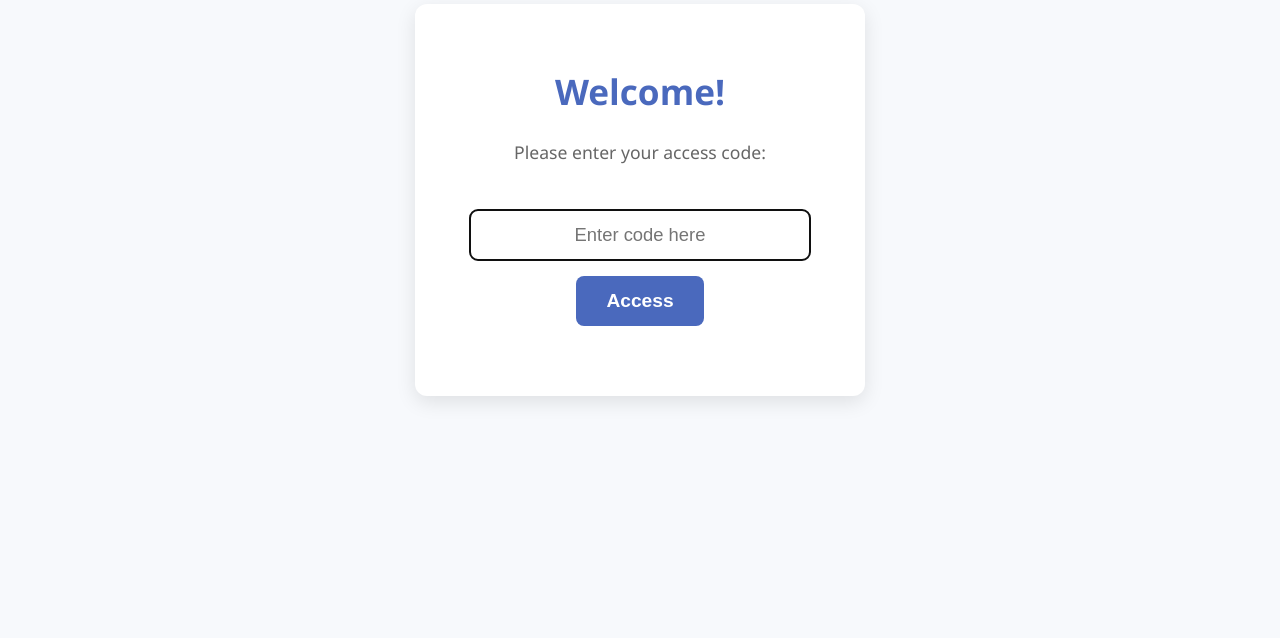
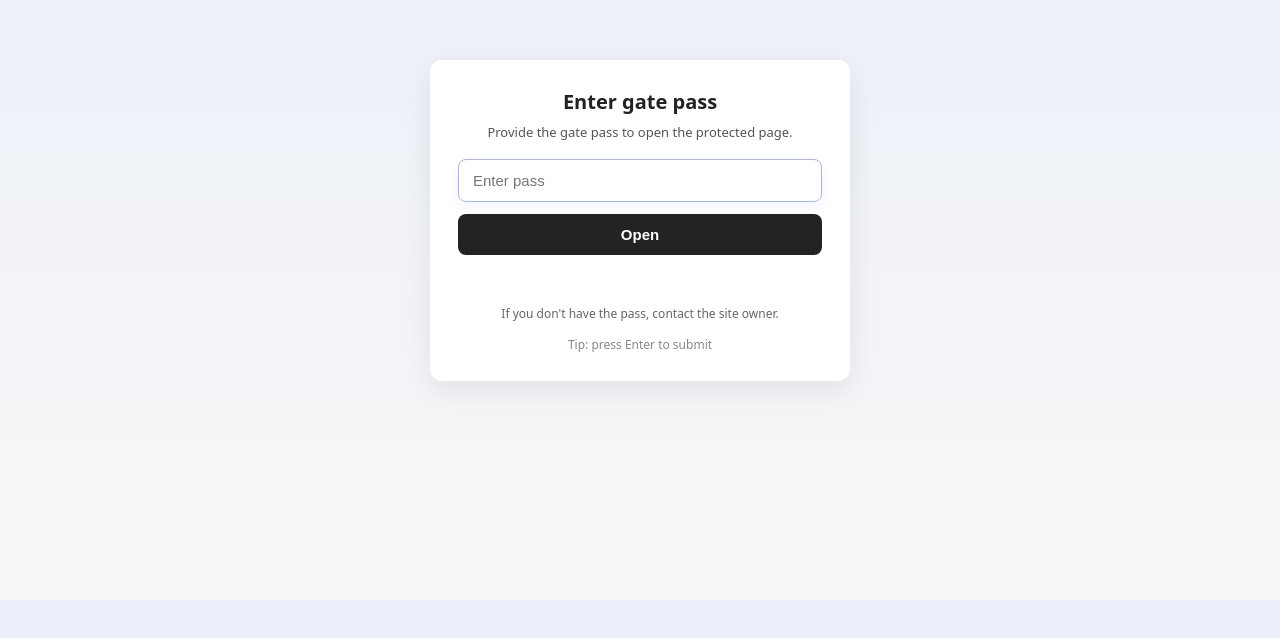
Before and after one commit to colombagesahan/storukade, a plain HTML site: page index.html in a window 1280 px wide. Shown: the part 200-838 px from the top of the page. Before the commit the page ends 800 px from the top, so only its background shows below. Drawn offline with Linux system fonts and the light colour scheme.

Commit message:
Update index.html

```diff
--- a/index.html
+++ b/index.html
@@ -1,101 +1,100 @@
-<!DOCTYPE html>
+<!doctype html>
 <html lang="en">
 <head>
-    <meta charset="UTF-8">
-    <meta name="viewport" content="width=device-width, initial-scale=1.0">
-    <title>Enter Your Code</title>
+<meta charset="utf-8" />
+<meta name="viewport" content="width=device-width,initial-scale=1" />
+<title>Gate pass</title>
 <style>
-        body {
-            font-family: 'Segoe UI', Tahoma, Geneva, Verdana, sans-serif;
-            display: flex;
-            flex-direction: column;
-            align-items: center;
-            justify-content: center;
-            min-height: 100vh;
-            margin: 0;
-            background-color: #f7f9fc;
-            color: #333;
+  :root{ --bg:#f7f7f7; --card:#fff; --accent:#222; --danger:#c62828; }
+  html,body{height:100%;margin:0;font-family:system-ui,-apple-system,Segoe UI,Roboto,"Helvetica Neue",Arial;}
+  body{display:flex;align-items:center;justify-content:center;background:linear-gradient(180deg,#e9eef8,var(--bg));padding:20px;}
+  .card{width:100%;max-width:420px;background:var(--card);border-radius:12px;box-shadow:0 10px 30px rgba(0,0,0,0.08);padding:28px;box-sizing:border-box;text-align:center;}
+  h1{margin:0 0 8px;font-size:20px;color:var(--accent);}
+  p.sub{margin:0 0 18px;color:#555;font-size:13px;}
+  form{display:flex;flex-direction:column;gap:12px;}
+  input[type="password"]{padding:12px 14px;border-radius:8px;border:1px solid #ddd;font-size:15px;outline:none;}
+  input[type="password"]:focus{border-color:#a8b4ff;box-shadow:0 4px 10px rgba(100,120,255,0.08);}
+  button{padding:12px;border-radius:8px;border:0;background:#222;color:#fff;font-weight:600;cursor:pointer;font-size:15px;}
+  .msg{min-height:20px;font-size:14px;color:var(--danger);opacity:0;transform:translateY(-4px);transition:all .22s ease;}
+  .msg.show{opacity:1;transform:translateY(0);}
+  .hint{font-size:12px;color:#666;margin-top:6px;}
+  .shake{animation:shake .35s;}
+  @keyframes shake {
+    0% { transform: translateX(0); }
+    25% { transform: translateX(-6px); }
+    50% { transform: translateX(6px); }
+    75% { transform: translateX(-4px); }
+    100% { transform: translateX(0); }
   }
-        .container {
-            text-align: center;
-            background-color: white;
-            padding: 40px;
-            border-radius: 12px;
-            box-shadow: 0 6px 20px rgba(0,0,0,0.1);
-            max-width: 450px;
-            width: 90%;
-            box-sizing: border-box;
-        }
-        h1 {
-            color: #4a69bd;
-            margin-bottom: 25px;
-            font-size: 2.2em;
-        }
-        p {
-            margin-bottom: 30px;
-            font-size: 1.1em;
-            color: #666;
-        }
-        input[type="text"] {
-            padding: 14px;
-            margin: 15px 0;
-            border: 1px solid #cdd0d5;
-            border-radius: 8px;
-            width: calc(100% - 28px);
-            font-size: 1.15em;
-            box-sizing: border-box;
-            text-align: center;
-        }
-        button {
-            background-color: #4a69bd;
-            color: white;
-            padding: 14px 30px;
-            border: none;
-            border-radius: 8px;
-            cursor: pointer;
-            font-size: 1.2em;
-            font-weight: bold;
-            transition: background-color 0.3s ease, transform 0.2s ease;
-        }
-        button:hover {
-            background-color: #3b508f;
-            transform: translateY(-2px);
-        }
-        button:active {
-            transform: translateY(0);
-        }
-        #message {
-            color: #dc3545;
-            margin-top: 20px;
-            font-weight: bold;
-            font-size: 1.05em;
-        }
+  footer{margin-top:14px;font-size:12px;color:#888;}
 </style>
 </head>
 <body>
+  <div class="card" role="main" aria-labelledby="title">
+    <h1 id="title">Enter gate pass</h1>
+    <p class="sub">Provide the gate pass to open the protected page.</p>
 
-    <div class="container">
-        <h1>Welcome!</h1>
-        <p>Please enter your access code:</p>
-        <input type="text" id="accessCodeInput" placeholder="Enter code here" onkeydown="if(event.key === 'Enter') processCode()">
-        <button onclick="processCode()">Access</button>
-        <p id="message"></p>
+    <form id="passForm" autocomplete="off" onsubmit="return false;">
+      <input id="password" type="password" placeholder="Enter pass" aria-label="Gate pass" required autofocus />
+      <button id="submitBtn" type="submit">Open</button>
+      <div id="msg" class="msg" role="alert" aria-live="polite"></div>
+      <div class="hint">If you don't have the pass, contact the site owner.</div>
+    </form>
+
+    <footer>Tip: press Enter to submit</footer>
   </div>
 
 <script>
-        function processCode() {
-            const code = document.getElementById("accessCodeInput").value.trim();
-            if (code) {
-                // Redirect to the checker page, passing the code as a URL parameter
-                window.location.href = "checkcode.html?code=" + encodeURIComponent(code);
+(function(){
+  const CORRECT = '199467';
+  const DEST = 'https://colombagesahan.github.io/storukade/199467.html';
+  const form = document.getElementById('passForm');
+  const pw = document.getElementById('password');
+  const msg = document.getElementById('msg');
+  const btn = document.getElementById('submitBtn');
+
+  function showError(text){
+    msg.textContent = text;
+    msg.classList.add('show');
+    form.classList.add('shake');
+    // remove shake after animation
+    setTimeout(()=> form.classList.remove('shake'), 400);
+    // clear message after a few seconds
+    setTimeout(()=> msg.classList.remove('show'), 3000);
+  }
+
+  function clearMsg(){
+    msg.classList.remove('show');
+    msg.textContent = '';
+  }
+
+  function submit() {
+    clearMsg();
+    const value = pw.value ? pw.value.trim() : '';
+    if(value === CORRECT){
+      // success: redirect (same tab)
+      // optionally: erase password from memory
+      pw.value = '';
+      // strong redirect
+      window.location.href = DEST;
     } else {
-                document.getElementById("message").textContent = "Please enter a code.";
+      showError('Error — incorrect pass. Try again.');
+      // optionally clear password for security
+      pw.value = '';
+      pw.focus();
     }
   }
-        window.onload = function() {
-            document.getElementById("accessCodeInput").focus();
-        };
+
+  // form submit by button or Enter
+  btn.addEventListener('click', submit);
+  pw.addEventListener('keydown', function(e){
+    if(e.key === 'Enter') submit();
+  });
+
+  // prevent basic copy/paste if you prefer (uncomment if desired)
+  // pw.addEventListener('paste', function(e){ e.preventDefault(); showError('Pasting is disabled. Type the pass.'); });
+
+})();
 </script>
-
 </body>
 </html>
```
Lines whose indentation alone changed are shown as unchanged.
